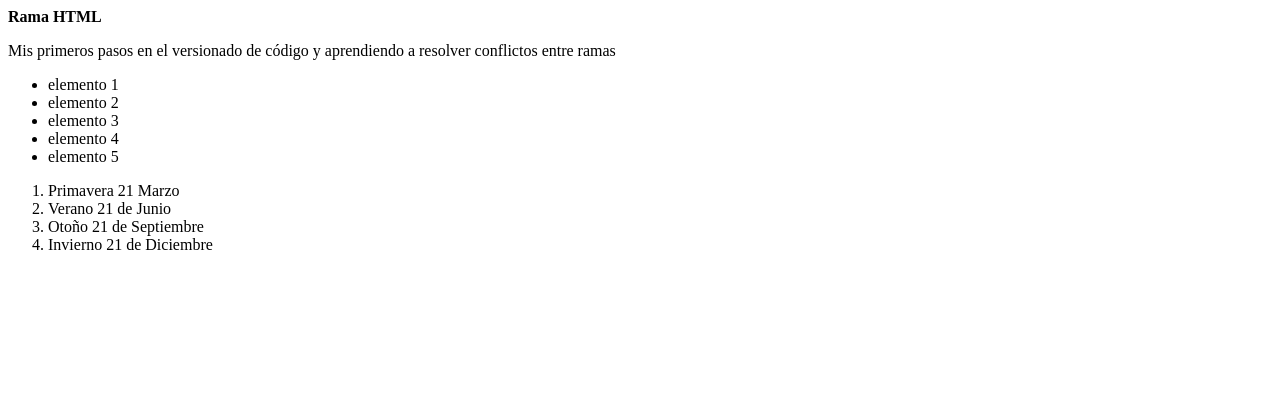
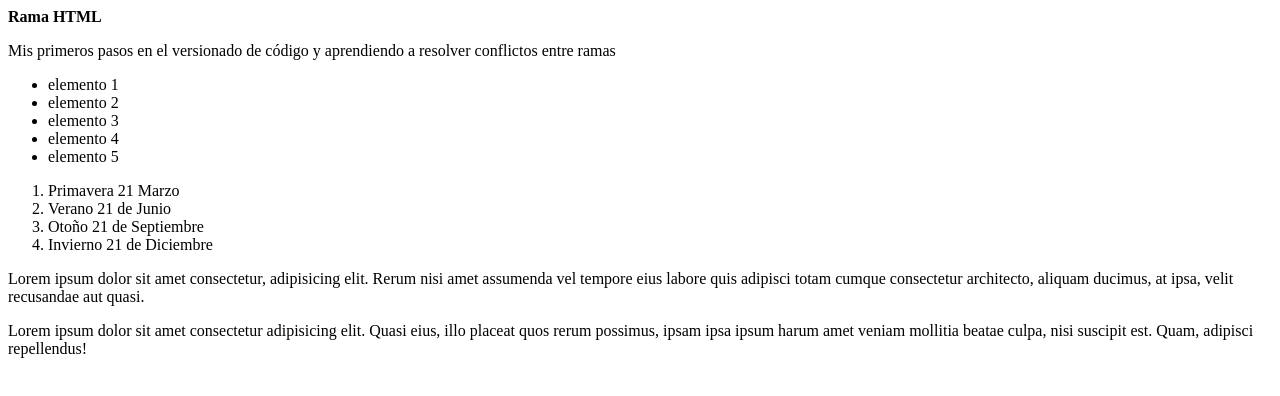
Before and after one commit to edgarbenz/prueba-reset-repo, a plain HTML site: page index.html in a window 1280 px wide. Drawn offline with Linux system fonts and the light colour scheme.

Commit message:
Agregando 2 parrafos

```diff
--- a/index.html
+++ b/index.html
@@ -22,6 +22,11 @@
     <li>Otoño 21 de Septiembre</li>
     <li>Invierno 21 de Diciembre</li>
   </ol>
+  <p>
+    Lorem ipsum dolor sit amet consectetur, adipisicing elit. Rerum nisi amet assumenda vel tempore eius labore quis adipisci totam cumque consectetur architecto, aliquam ducimus, at ipsa, velit recusandae aut quasi.
+  </p>
+  <p>Lorem ipsum dolor sit amet consectetur adipisicing elit. Quasi eius, illo placeat quos rerum possimus, ipsam ipsa ipsum harum amet veniam mollitia beatae culpa, nisi suscipit est. Quam, adipisci repellendus!
+  </p>
   <script src="huguito.js"></script>
 </body>
 </html>
```
